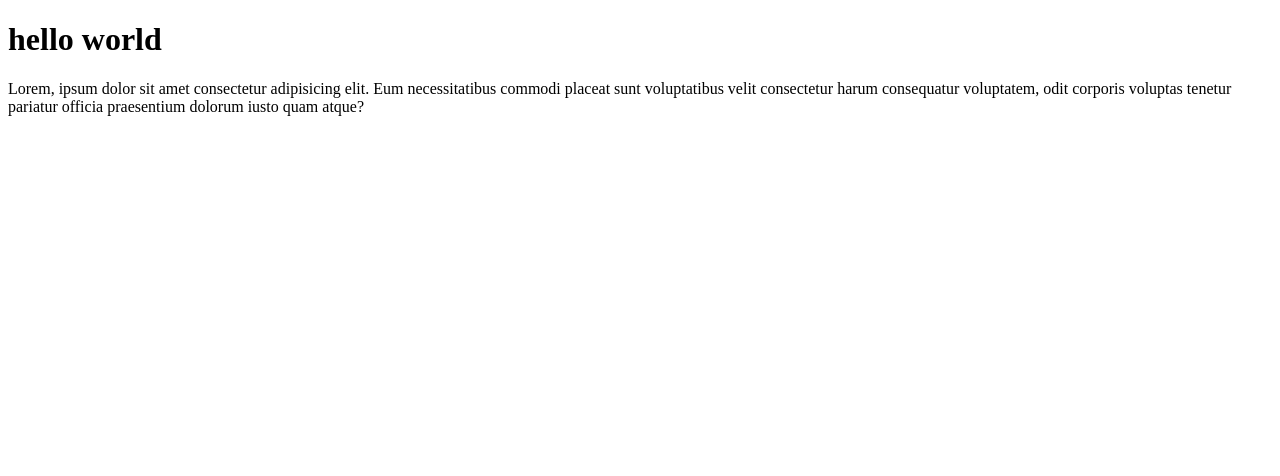
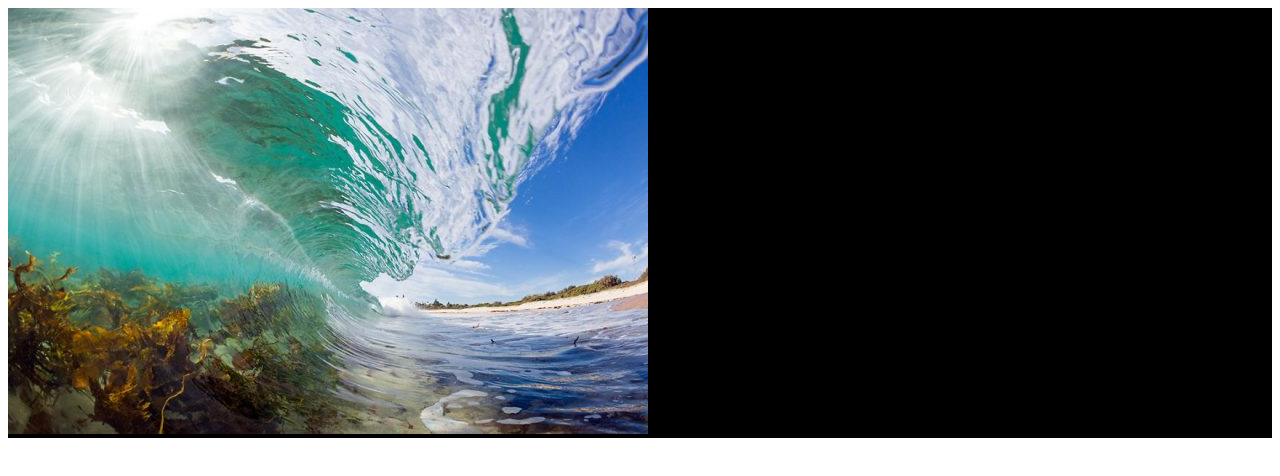
Before and after one commit to MykolaRybaruk2203/638-html, a plain HTML site: page index.html in a window 1280 px wide. Drawn offline with Linux system fonts and the light colour scheme.

Commit message:
Changed somethingh

```diff
--- a/index.html
+++ b/index.html
@@ -4,11 +4,15 @@
     <meta charset="UTF-8">
     <meta http-equiv="X-UA-Compatible" content="IE=edge">
     <meta name="viewport" content="width=device-width, initial-scale=1.0">
-    <title>Document</title>
+    <title>Stickers Mega Store</title>
 </head>
    <body>
-    <h1>hello world</h1>
-    <p>Lorem, ipsum dolor sit amet consectetur adipisicing elit. Eum necessitatibus commodi placeat sunt voluptatibus velit consectetur harum consequatur voluptatem, odit corporis voluptas tenetur pariatur officia praesentium dolorum iusto quam atque?</p>
+    <header style="Background-color: Black;">
+        <nav>
+  <img src="img/ocean.jpg" alt="logo">
+
+        </nav>
+    </header>
 
    </body>
 </html>
```
Also changed, not shown: img/ocean.jpg (added).
